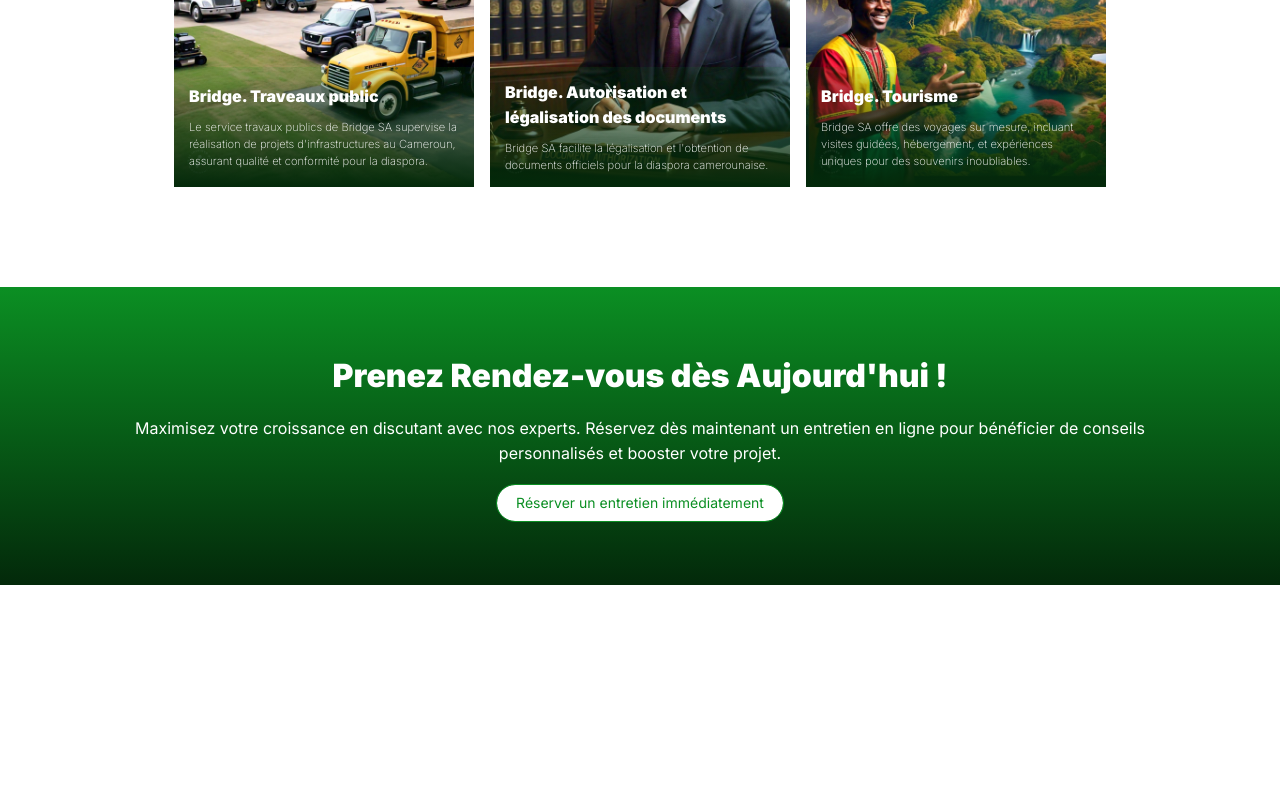
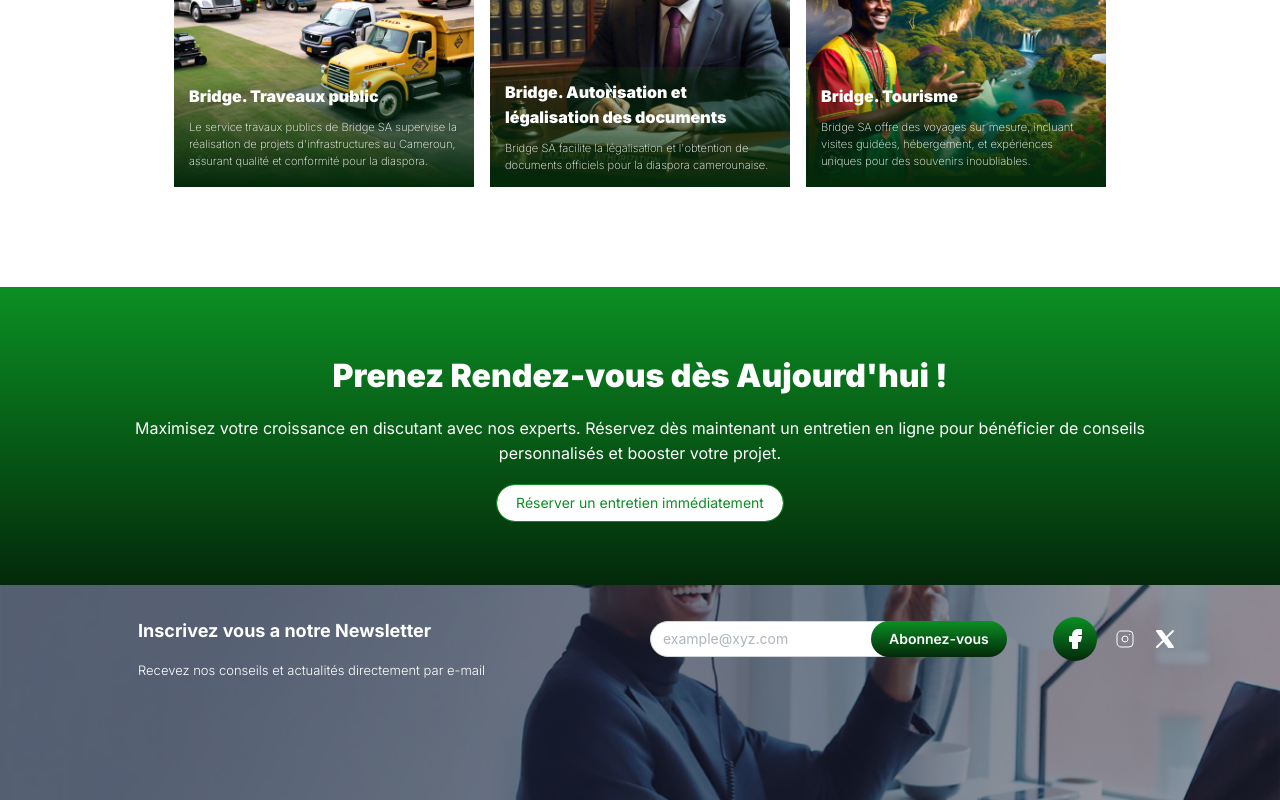
Before and after one commit to Ntchinda-Giscard/bridge-diaspo, a Next.js app: page / in a window 1280 px wide. Shown: the part 1634-2434 px from the top of the page. Before the commit the page ends 2219 px from the top, so only its background shows below. Built offline with nearby package versions, Linux system fonts and the light colour scheme.

Commit message:
add news letter section

```diff
--- /dev/null
+++ b/app/components/newsletter.tsx
@@ -0,0 +1,57 @@
+import Image from 'next/image';
+import newsletter from "@/public/assets/newsletter.svg";
+import classes from "@/app/css/newsletter.module.css";
+import cx from 'clsx'
+import { Button, Group, Stack, TextInput } from '@mantine/core';
+import { IconBrandFacebookFilled, IconBrandInstagram, IconBrandXFilled } from '@tabler/icons-react';
+
+export default function NewsLettwer() {
+  return (
+    <div className= {classes.imageContainer}>
+      <Image
+        src={newsletter}
+        alt="Large Image"
+        // layout="fill"
+        objectFit="cover"
+        className= {classes.backgroundImage}
+      />
+
+      {/* Overlay Components */}
+      <Stack w={'20%'}>
+        <p
+                className={cx([classes.overlayInput, classes.title])}
+
+            >
+                Inscrivez vous a notre Newsletter
+        </p>
+        <p className={cx([classes.overlayInput, classes.desc])}>
+          Recevez nos conseils et actualités directement par e-mail
+        </p>
+      </Stack>
+      <div className= {cx([classes.overlayInput])} style={{ top: "10%", left: "50%" }} >
+        <Group gap={1}>
+          <TextInput
+            radius="xl"
+            placeholder="example@xyz.com"
+            style={{ top: '20%', left: '-10%', }}
+            w={250}
+          />
+          <Button
+            variant="gradient"
+            gradient={{ from: '#0B8F23', to: '#03290A', deg: 180 }}
+            radius={'xl'}
+            style={{ transform: 'translateX(-30px)' }}
+          >
+            Abonnez-vous
+          </Button>
+        </Group>
+
+        <Group>
+          <div className={classes.iconWrapper}> <IconBrandFacebookFilled style={{cursor: 'pointer'}} stroke={0.5} color="#FFF" /> </div>
+          <IconBrandInstagram style={{cursor: 'pointer'}} stroke={1} color="#FFF" />
+          <IconBrandXFilled style={{cursor: 'pointer'}} stroke={1} color="#FFF" />
+        </Group>
+      </div>
+    </div>
+  );
+}
--- /dev/null
+++ b/app/components/testimonials.tsx
@@ -0,0 +1,9 @@
+function Testimonials(){
+
+    return(
+        <>
+        </>
+    )
+}
+
+export default Testimonials;
--- /dev/null
+++ b/app/css/newsletter.module.css
@@ -0,0 +1,53 @@
+.imageContainer {
+    position: relative;
+    width: 100%;
+    height: fit-content; /* Adjust based on your image size */
+    overflow: hidden;
+  }
+
+  .backgroundImage {
+    z-index: 1;
+    width: 100%;
+  }
+
+  .overlayInput,
+  .overlayImage {
+    position: absolute;
+    z-index: 2;
+  }
+
+  .overlayInput {
+    /* width: 300px; */
+    padding: 10px;
+    display: flex;
+    flex-direction: row;
+    gap: 1rem;
+  }
+
+  .overlayImage {
+    width: 100px;
+    height: 100px;
+  }
+
+.title{
+    top: 10%;
+    left: 10%;
+    font-weight: 700;
+    color: white;
+    font-size: large;
+    margin-bottom: 15px;
+
+}
+
+.desc{
+  top: 30%;
+  left: 10%;
+  font-weight: 300;
+  font-size: small;
+  color: white;
+}
+.iconWrapper{
+  background: linear-gradient(#0B8F23, #03290A);;
+  border-radius: 50%;
+  padding: 10px;
+}
--- a/app/page.tsx
+++ b/app/page.tsx
@@ -4,6 +4,8 @@
 import AboutHomeSection from "./components/about_home";
 import Services from "./components/service";
 import HomeContact from "./components/home_contact";
+import Testimonials from "./components/testimonials";
+import NewsLettwer from "./components/newsletter";
 
 export default function Home() {
   return (
@@ -14,6 +16,8 @@
         <AboutHomeSection />
         <Services />
         <HomeContact />
+        <Testimonials />
+        <NewsLettwer />
       </div>
     </main>
   );
```
Also changed, not shown: app/components/sub-components.tsx/testimonialCard.tsx (added, +12 -0 lines), app/css/testi.module.css (added), public/assets/newsletter.svg (added), public/comment_logo.svg (added).
